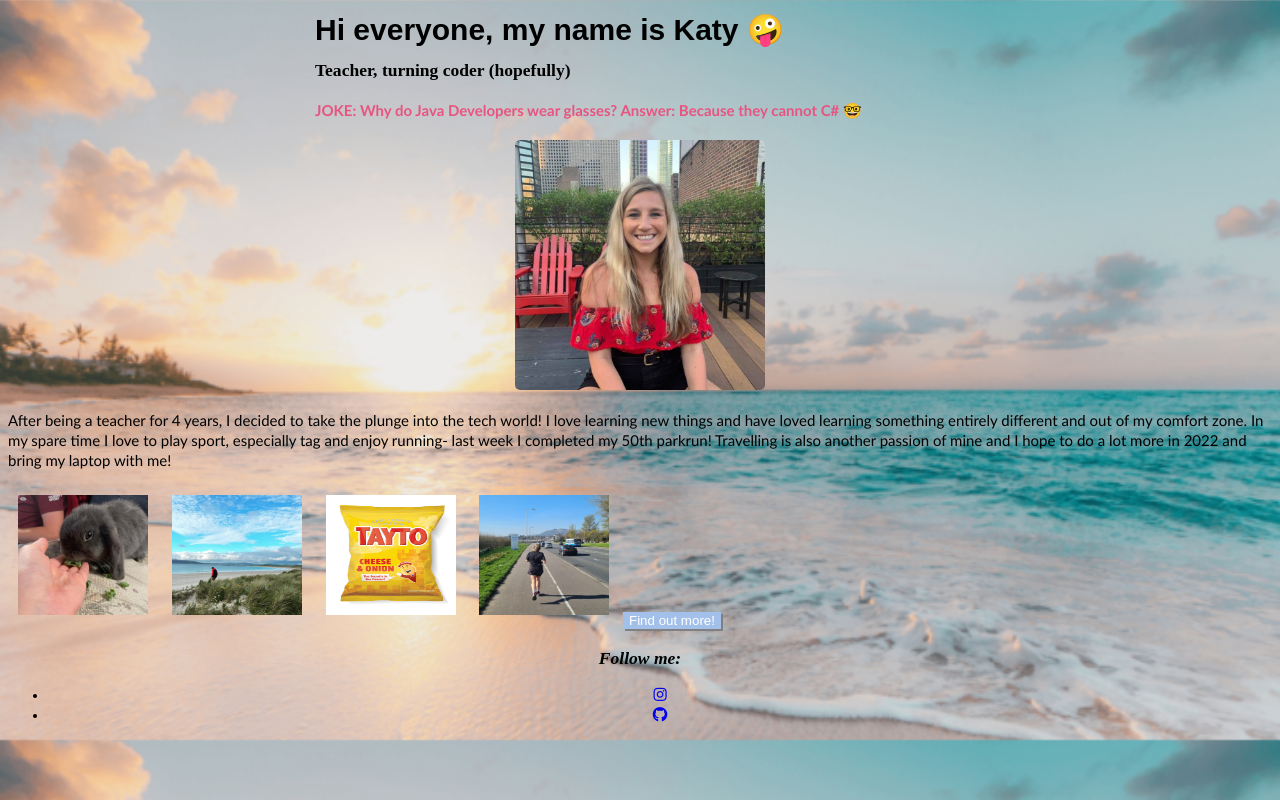
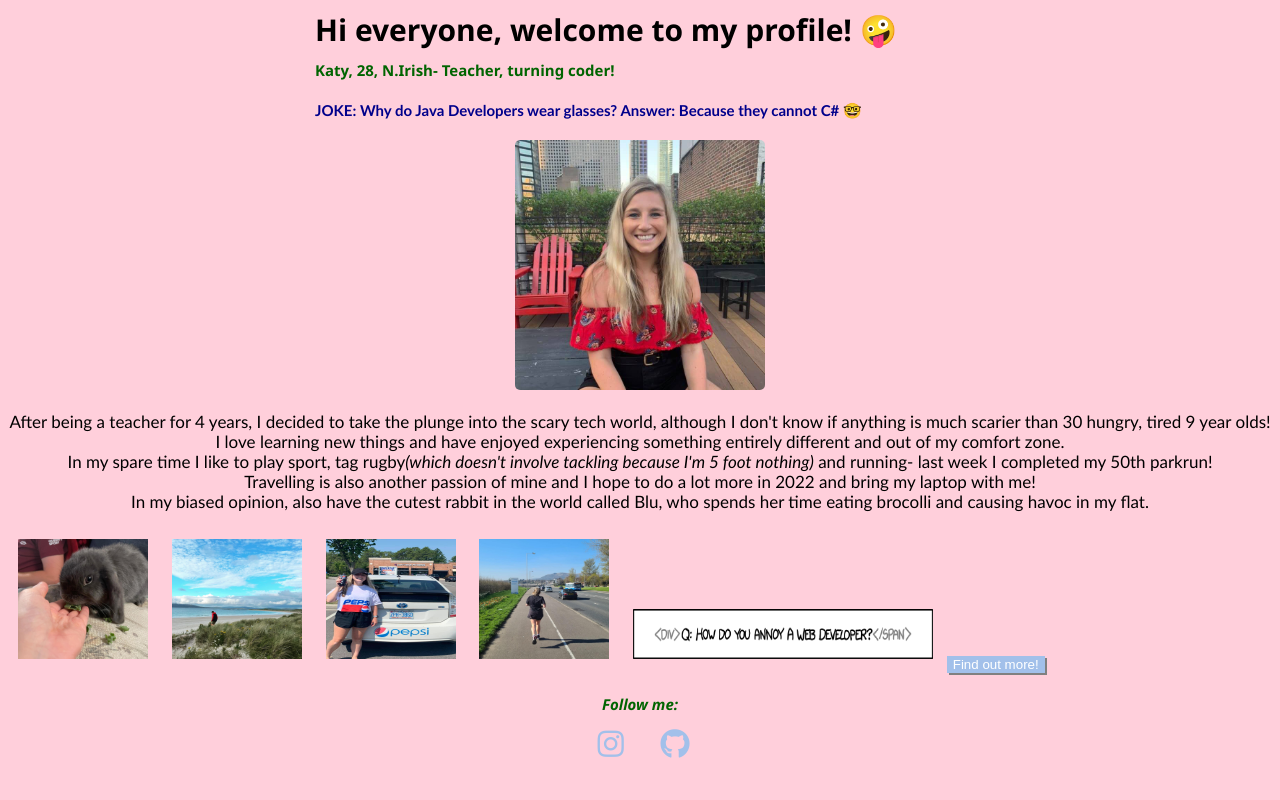
Before and after one commit to katykil/About-Katy, a plain HTML site: page index.html in a window 1280 px wide. Drawn offline with Linux system fonts and the light colour scheme.

Commit message:
make my profile prettier

```diff
--- a/index.html
+++ b/index.html
@@ -13,8 +13,8 @@
   <div class="container">
     <div class="card"></div>
     <div class="card"></div>
-<h1> Hi everyone, my name is Katy 🤪 </h1>
-<h3> Teacher, turning coder (hopefully) </h4>
+<h1> Hi everyone, welcome to my profile! 🤪 </h1>
+<h3> Katy, 28, N.Irish- Teacher, turning coder! </h4>
   <h4>JOKE: Why do Java Developers wear glasses?
     Answer: Because they cannot C# 🤓</h4>
   </div>
@@ -24,11 +24,12 @@
     </div>
 
     <div class="card" class='bio'></div>
-    <p>After being a teacher for 4 years, I decided to take the plunge into the tech world! I love learning new things and have loved learning something entirely different and out of my comfort zone. In my spare time I love to play sport, especially tag and enjoy running- last week I completed my 50th parkrun! Travelling is also another passion of mine and I hope to do a lot more in 2022 and bring my laptop with me! </p>
+    <p>After being a teacher for 4 years, I decided to take the plunge into the scary tech world, although I don't know if anything is much scarier than 30 hungry, tired 9 year olds! I love learning new things and have enjoyed experiencing something entirely different and out of my comfort zone. <br>In my spare time I like to play sport, tag rugby<em>(which doesn't involve tackling because I'm 5 foot nothing)</em> and running- last week I completed my 50th parkrun! <br>Travelling is also another passion of mine and I hope to do a lot more in 2022 and bring my laptop with me! <br>In my biased opinion, also have the cutest rabbit in the world called Blu, who spends her time eating brocolli and causing havoc in my flat.</p>
     <img class='blu' src='images/blu.jpeg' alt='Blu rabbit'>
     <img class='portnoo' src='images/portnoo.jpeg' alt='Ireland'>
-    <img class='tayto' src='images/tayto.jpg' alt='Best crisps'>
+    <img class='pepsi' src='images/pepsi.jpeg' alt='Best drink'>
     <img class='running' src='images/running.jpeg' alt='Half Marathon'>
+    <img class='annoy' src='images/annoy.png' alt='How do you annoy a web developer?'>
   </div>
   <button type="button">Find out more!</button>
 
--- a/style.css
+++ b/style.css
@@ -1,7 +1,7 @@
 @import url("http://fonts.googleapis.com/css?family=Open+Sans:400,300,700|Poppins:300,400,500,700");
 
 body {
-  background-image: url("images/blue\ ocean.png");
+  background-image: url("images/pink.jpeg");
   background-size: cover;
   font-family: 'Arvo', serif;
   font-size: 15px;
@@ -13,20 +13,27 @@ body {
 h1 {
     margin-top: 20px;
     font-size: 30px;
-    font-family:Arial, Helvetica, sans-serif;
+    font-family:'Segoe UI', Tahoma, Geneva, Verdana, sans-serif
 }
 
+h3 {
+    margin-top: 20px;
+    color: #006400;
+    font-size: 15px;
+    font-family:'Segoe UI', Tahoma, Geneva, Verdana, sans-serif
+  }
 h4 {
     margin-top: 20px;
-    color: #E75480;
+    color: #00008B;
     font-weight: darker;
     font-family:'Gill Sans', 'Gill Sans MT', Calibri, 'Trebuchet MS', sans-serif;
 }
 
 p {
   font-family:'Gill Sans', 'Gill Sans MT', Calibri, 'Trebuchet MS', sans-serif;
-  font-size: 15px;
+  font-size: 17px;
   color: black;
+  text-align: center;
 
 }
 
@@ -48,7 +55,7 @@ p {
             margin: 10px;
 }
 
-.tayto {
+.pepsi {
             width: 130px;
             height: 120px;
             margin: 10px;
@@ -60,11 +67,33 @@ p {
             margin: 10px;
 }
 
+.annoy {
+          width: 300px;
+          height: 50px;
+          margin: 10px;
+}
+
+.social_icons {
+list-style-type: none;
+display: inline-block;
+}
+
+.social_icons a {
+color:#a2c0ea;
+padding-right: 33px;
+font-size: 30px;
+}
+
+.social_icons a:hover {
+  color:#619AEA;
+}
+
 button {
   background-color: #a2c0ea;
   box-shadow: 2px 2px grey;
   border: grey;
   color: white;
+  position: relative;
 }
 
 button:hover {
```
Also changed, not shown: images/annoy.png (added), images/pepsi.jpeg (added), images/pink.jpeg (added).
